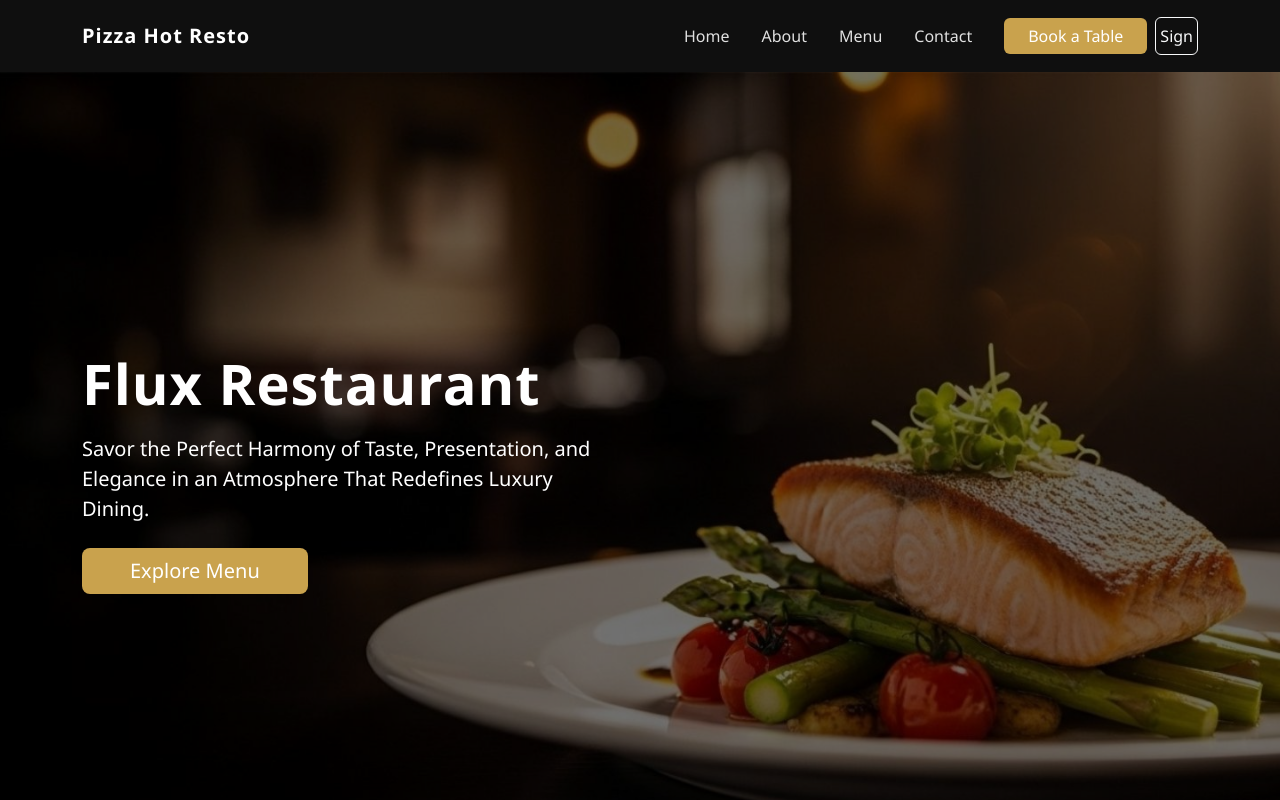
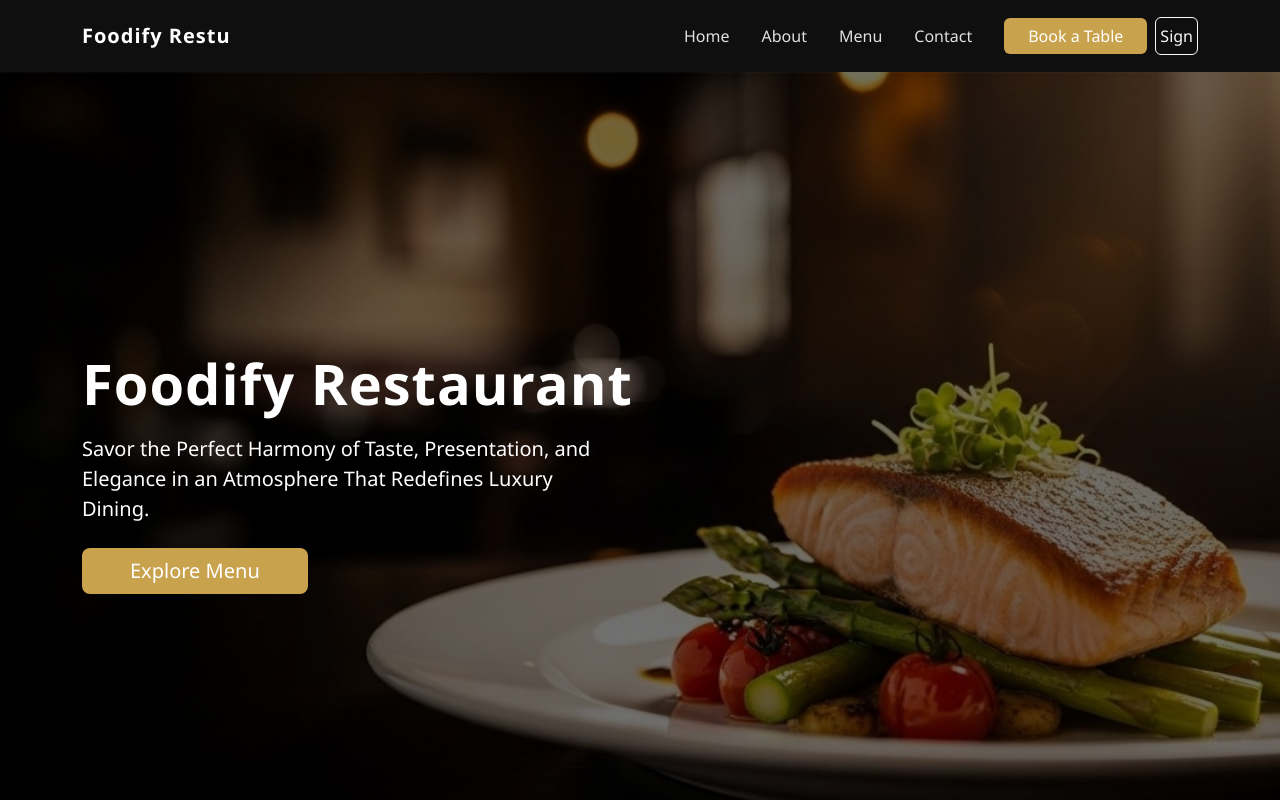
Before and after one commit to IBSpark/Foodify, a React (Create React App) app in the folder frontend/: page / in a window 1280 px wide. Shown: the top 800 px of the page. Built offline with nearby package versions, Linux system fonts and the light colour scheme.

Commit message:
Reset Restu name

```diff
--- a/frontend/src/Main.js
+++ b/frontend/src/Main.js
@@ -19,7 +19,7 @@ export default function Home() {
   <div className="container h-100">
     <div className="row h-100 align-items-center">
       <div className="col-lg-7 text-white">
-        <h1 className="display-4 fw-bold">Flux Restaurant</h1>
+        <h1 className="display-4 fw-bold">Foodify Restaurant</h1>
         <p className="lead mt-3 mb-4">
           Savor the Perfect Harmony of Taste, Presentation, and Elegance in an Atmosphere That Redefines Luxury Dining.
         </p>
--- a/frontend/src/Navbar.js
+++ b/frontend/src/Navbar.js
@@ -8,7 +8,7 @@ export default function Navbar(){
         <header className="main-header">
   <nav className="navbar navbar-expand-lg navbar-dark">
     <div className="container">
-      <a className="navbar-brand fw-bold" href="index.html">Pizza Hot Resto</a>
+      <a className="navbar-brand fw-bold" href="index.html">Foodify Restu</a>
 
       <button className="navbar-toggler" type="button" data-bs-toggle="collapse" data-bs-target="#restaurantNav">
         <span className="navbar-toggler-icon"></span>
@@ -33,7 +33,7 @@ export default function Navbar(){
             <Link to="/reservation" className="btn btn-primary px-4">Book a Table</Link>
           </li>
           <li className="nav-item ms-lg-2">
-  <Link to="/sign" className="btn btn-outline-light px-1">
+  <Link to="/signModal" className="btn btn-outline-light px-1">
     Sign
   </Link>
 </li>
```
